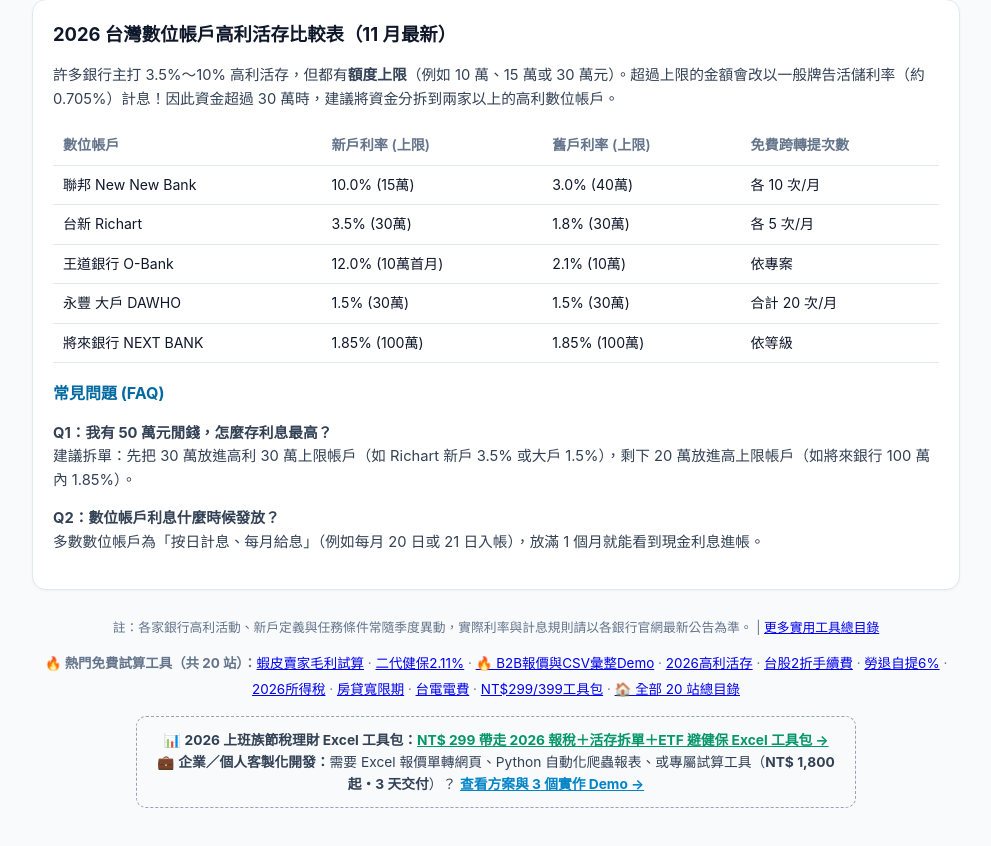
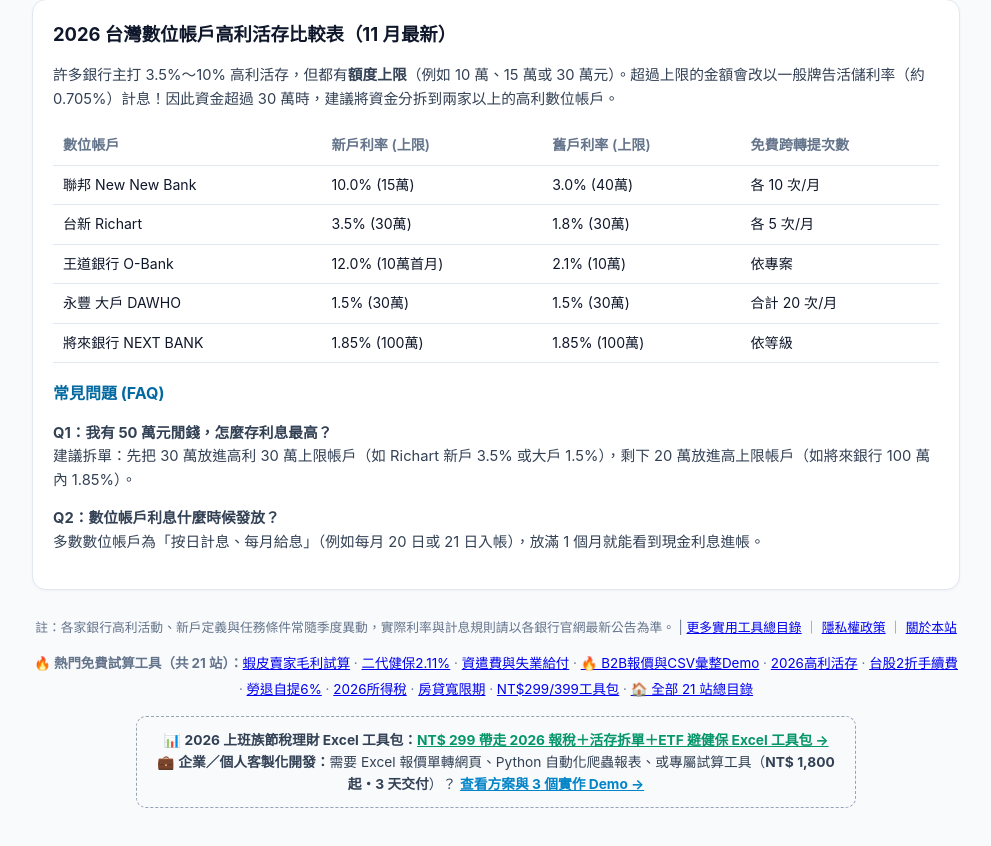
Before and after one commit to jimmycmhsieh0801-cloud/tw-bank-interest-calc, a plain HTML site: page index.html in a window 1280 px wide. Shown: the part 1513-2359 px from the top of the page, without its empty margins (144-1135 px from the left). Drawn offline with Linux system fonts and the light colour scheme.

Commit message:
feat(0900): sync 21-site cross-nav, privacy/about links & copy summary

```diff
--- a/index.html
+++ b/index.html
@@ -192,8 +192,8 @@
 
 
         <footer>
-      <p>註：各家銀行高利活動、新戶定義與任務條件常隨季度異動，實際利率與計息規則請以各銀行官網最新公告為準。 | <a href="https://jimmycmhsieh0801-cloud.github.io/">更多實用工具總目錄</a></p>
-      <div class="cross-nav" style="margin:12px auto;font-size:0.84rem;line-height:1.9;"><strong>🔥 熱門免費試算工具（共 20 站）：</strong><a href="https://jimmycmhsieh0801-cloud.github.io/tw-ecommerce-margin-calc/">蝦皮賣家毛利試算</a> · <a href="https://jimmycmhsieh0801-cloud.github.io/tw-nhi-supplement-calc/">二代健保2.11%</a> · <a href="https://jimmycmhsieh0801-cloud.github.io/demo-b2b-quote.html">🔥 B2B報價與CSV彙整Demo</a> · <a href="https://jimmycmhsieh0801-cloud.github.io/tw-bank-interest-calc/">2026高利活存</a> · <a href="https://jimmycmhsieh0801-cloud.github.io/tw-stock-fee-calc/">台股2折手續費</a> · <a href="https://jimmycmhsieh0801-cloud.github.io/tw-labor-pension-calc/">勞退自提6%</a> · <a href="https://jimmycmhsieh0801-cloud.github.io/tw-income-tax-calc/">2026所得稅</a> · <a href="https://jimmycmhsieh0801-cloud.github.io/tw-mortgage-calc/">房貸寬限期</a> · <a href="https://jimmycmhsieh0801-cloud.github.io/tw-power-calc/">台電電費</a> · <a href="https://jimmycmhsieh0801-cloud.github.io/services.html">NT$299/399工具包</a> · <a href="https://jimmycmhsieh0801-cloud.github.io/">🏠 全部 20 站總目錄</a></div>
+      <p>註：各家銀行高利活動、新戶定義與任務條件常隨季度異動，實際利率與計息規則請以各銀行官網最新公告為準。 | <a href="https://jimmycmhsieh0801-cloud.github.io/">更多實用工具總目錄</a> ｜ <a href="https://jimmycmhsieh0801-cloud.github.io/privacy.html">隱私權政策</a> ｜ <a href="https://jimmycmhsieh0801-cloud.github.io/about.html">關於本站</a></p>
+      <div class="cross-nav" style="margin:12px auto;font-size:0.84rem;line-height:1.9;"><strong>🔥 熱門免費試算工具（共 21 站）：</strong><a href="https://jimmycmhsieh0801-cloud.github.io/tw-ecommerce-margin-calc/">蝦皮賣家毛利試算</a> · <a href="https://jimmycmhsieh0801-cloud.github.io/tw-nhi-supplement-calc/">二代健保2.11%</a> · <a href="https://jimmycmhsieh0801-cloud.github.io/tw-severance-calc/">資遣費與失業給付</a> · <a href="https://jimmycmhsieh0801-cloud.github.io/demo-b2b-quote.html">🔥 B2B報價與CSV彙整Demo</a> · <a href="https://jimmycmhsieh0801-cloud.github.io/tw-bank-interest-calc/">2026高利活存</a> · <a href="https://jimmycmhsieh0801-cloud.github.io/tw-stock-fee-calc/">台股2折手續費</a> · <a href="https://jimmycmhsieh0801-cloud.github.io/tw-labor-pension-calc/">勞退自提6%</a> · <a href="https://jimmycmhsieh0801-cloud.github.io/tw-income-tax-calc/">2026所得稅</a> · <a href="https://jimmycmhsieh0801-cloud.github.io/tw-mortgage-calc/">房貸寬限期</a> · <a href="https://jimmycmhsieh0801-cloud.github.io/services.html">NT$299/399工具包</a> · <a href="https://jimmycmhsieh0801-cloud.github.io/">🏠 全部 21 站總目錄</a></div>
   <div class="lead-box" style="margin:14px auto 8px;padding:12px 14px;border:1px dashed #94a3b8;border-radius:10px;background:#f8fafc;max-width:720px;font-size:0.86rem;color:#334155;">📊 <strong>2026 上班族節稅理財 Excel 工具包：</strong><a class="digital-pack-cta" href="https://jimmycmhsieh0801-cloud.github.io/services.html#finance-pack" style="color:#059669;font-weight:700;text-decoration:underline;">NT$ 299 帶走 2026 報稅＋活存拆單＋ETF 避健保 Excel 工具包 →</a><br/>💼 <strong>企業／個人客製化開發：</strong>需要 Excel 報價單轉網頁、Python 自動化爬蟲報表、或專屬試算工具（<strong>NT$ 1,800 起・3 天交付</strong>）？ <a class="lead-cta" href="https://jimmycmhsieh0801-cloud.github.io/services.html" style="color:#0284c7;font-weight:700;text-decoration:underline;">查看方案與 3 個實作 Demo →</a></div>
     </footer>
   </div>
```
